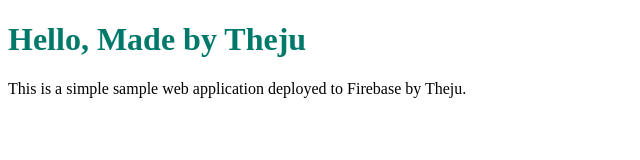
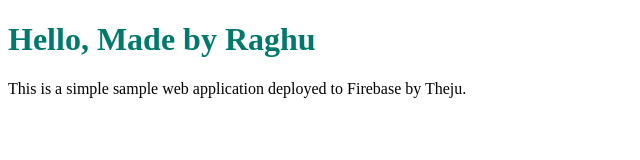
Before and after one commit to searce-thejaswini/gcp-cloudbuild, a plain HTML site: page public/index.html in a window 1280 px wide. Shown: the full height of the page, 0-640 px from the left. Drawn offline with Linux system fonts and the light colour scheme.

Commit message:
Update index.html

```diff
--- a/public/index.html
+++ b/public/index.html
@@ -5,7 +5,7 @@
     <link rel="stylesheet" type="text/css" href="styles.css">
 </head>
 <body>
-    <h1>Hello, Made by Theju</h1>
+    <h1>Hello, Made by Raghu</h1>
     <p>This is a simple sample web application deployed to Firebase by Theju.</p>
     <script src="script.js"></script>
 </body>
```
